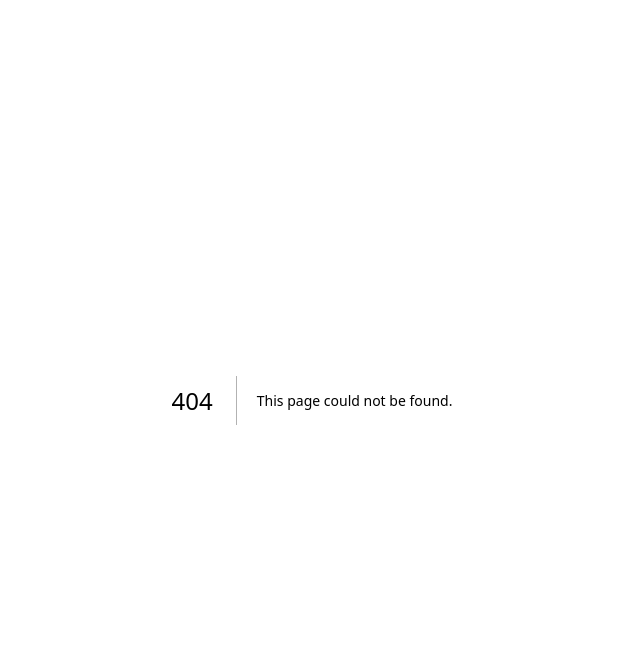
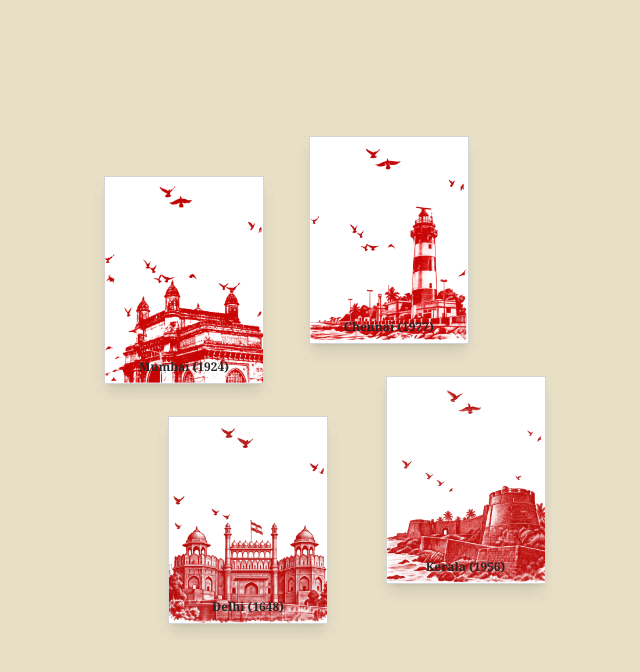
Before and after one commit to Pritam-72/Project_Components, a Next.js app in the folder kage_lab/: page /stamps in a window 1280 px wide. Before the commit this address had no page. Shown: the top 672 px of the page, without its empty margins (328-968 px from the left). Built offline with nearby package versions, Linux system fonts and the light colour scheme.

Commit message:
feat(stamps): scaffold interactive stamp desk surface and card placement layout

```diff
--- /dev/null
+++ b/kage_lab/src/app/stamps/page.tsx
@@ -0,0 +1,31 @@
+"use client";
+import React, { useState } from "react";
+import Image from "next/image";
+import { motion } from "motion/react";
+import { STAMPS_DATA, StampItem } from "./data";
+
+export default function StampsPage() {
+  const [stampList] = useState<StampItem[]>(STAMPS_DATA);
+  const [selectedStamp, setSelectedStamp] = useState<StampItem | null>(null);
+
+  return (
+    <div className="relative w-screen h-screen bg-[#e7dfc6] overflow-hidden select-none flex items-center justify-center">
+      <div className="absolute inset-0 bg-[radial-gradient(#0000000d_1px,transparent_1px)] [background-size:16px_16px] pointer-events-none" />
+      {stampList.map((stamp) => (
+        <motion.div
+          key={stamp.id}
+          style={{ left: `${stamp.x}%`, top: `${stamp.y}%` }}
+          className="absolute -translate-x-1/2 -translate-y-1/2 cursor-pointer shadow-lg hover:shadow-2xl transition-shadow"
+          onClick={() => setSelectedStamp(stamp)}
+        >
+          <div className="relative w-40 h-52 bg-white p-2 border border-neutral-300">
+            <Image src={stamp.image} alt={stamp.title} fill className="object-cover" />
+            <div className="absolute bottom-2 left-2 right-2 text-center text-xs font-serif font-bold text-neutral-800">
+              {stamp.title} ({stamp.year})
+            </div>
+          </div>
+        </motion.div>
+      ))}
+    </div>
+  );
+}
```
